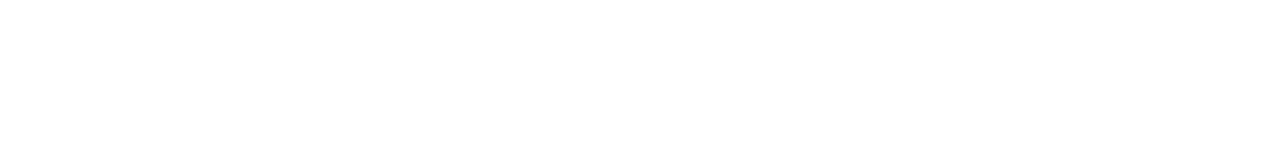
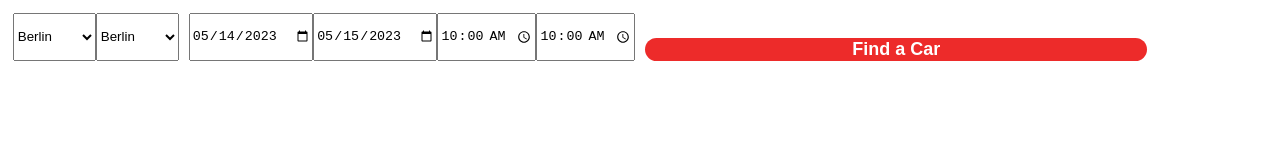
Before and after one commit to SorinTolbaru/RentNRide, a plain HTML site: page rent.html in a window 1280 px wide. Drawn offline with nearby package versions, Linux system fonts and the light colour scheme.

Commit message:
User pick/drop data is now stored in localstorage and used by rent.html

```diff
--- a/rent.html
+++ b/rent.html
@@ -4,9 +4,57 @@
     <meta charset="UTF-8">
     <meta http-equiv="X-UA-Compatible" content="IE=edge">
     <meta name="viewport" content="width=device-width, initial-scale=1.0">
+    <script src="https://code.jquery.com/jquery-3.6.4.min.js" integrity="sha256-oP6HI9z1XaZNBrJURtCoUT5SUnxFr8s3BzRl+cbzUq8=" crossorigin="anonymous"></script>
+
+    <link rel="stylesheet" href="style.css">
     <title>RentNRide| Renting</title>
 </head>
 <body>
-
+    <form method="post" class="rent-form rent-page">
+        <div class="pick-drop-location">
+            <select name="pick-location" id="pickL">
+                <option value="Berlin">Berlin</option>
+                <option value="Munich">Munich</option>
+                <option value="Hamburg">Hamburg</option>
+                <option value="Bucharest">Bucharest</option>
+                <option value="Cluj">Cluj</option>
+                <option value="Timisoara">Timisoara</option>
+                <option value="Rome">Rome</option>
+                <option value="Milan">Milan</option>
+                <option value="Venice">Venice</option>
+                <option value="Paris">Paris</option>
+                <option value="Marseille">Marseille</option>
+                <option value="Lyon">Lyon</option>
+                <option value="Sofia">Sofia</option>
+                <option value="Varna">Varna</option>
+                <option value="Plovdiv">Plovdiv</option>
+            </select>
+            <select name="drop-location" id="dropL">
+                <option value="Berlin">Berlin</option>
+                <option value="Munich">Munich</option>
+                <option value="Hamburg">Hamburg</option>
+                <option value="Bucharest">Bucharest</option>
+                <option value="Cluj">Cluj</option>
+                <option value="Timisoara">Timisoara</option>
+                <option value="Rome">Rome</option>
+                <option value="Milan">Milan</option>
+                <option value="Venice">Venice</option>
+                <option value="Paris">Paris</option>
+                <option value="Marseille">Marseille</option>
+                <option value="Lyon">Lyon</option>
+                <option value="Sofia">Sofia</option>
+                <option value="Varna">Varna</option>
+                <option value="Plovdiv">Plovdiv</option>
+            </select>
+        </div>
+        <div class="pick-drop-date">
+            <input type="date" name="pick-date" id="pickD">
+            <input type="date" name="drop-date" id="dropD">
+            <input type="time" name="pick-time" id="pickT" value="10:00">
+            <input type="time" name="drop-time" id="dropT" value="10:00">
+        </div>
+        <input type="submit" value="Find a Car" id="submit">
+    </form>
+    <script src="script.js"></script>
 </body>
 </html>
--- a/script.js
+++ b/script.js
@@ -13,16 +13,28 @@ $(document).ready(function() {
     $("#pickD").attr("value",today.join("-"))
     $("#dropD").attr("value",tomorrow.join("-"))
 
+
     //get form data
     $(".rent-form").on("submit",(e)=>{
         e.preventDefault();
 
-        const [pickL,dropL,pickD,dropD,pickT,dropT] = [
-            $("#pickL").val(),$("#dropL").val(),$("#pickD").val(),$("#dropD").val(),$("#pickT").val(),$("#dropT").val()
-        ];
+        formElements.forEach(element =>{
+            localStorage.setItem(element.attr("id"),element.val())
+        })
 
+        if(window.location.pathname != "/rent.html"){
+            window.location.href = "rent.html";
+        }
 
     })
 
+    //set form data on start if available
+    const formElements = [$("#pickL"),$("#dropL"),$("#pickD"),$("#dropD"),$("#pickT"),$("#dropT")];
+    if(localStorage.getItem("pickL") != null){
+        formElements.forEach(element =>{
+            element.val(localStorage.getItem(element.attr("id")));
+        })
+    }
+
 
   });
--- a/style.sass
+++ b/style.sass
@@ -88,9 +88,15 @@ main
         color: white
         font-weight: bold
         border-radius: 2500rem
-    input[type="date"]
 
-
+.rent-page
+    display: flex
+    gap: 10px
+    background-image: none
+    padding: 1% 1%
+    height: auto
+    div
+        display: flex
 
 
 .about-us
```
Also changed, not shown: index.html (+34 -2 lines), style.css, 1 other file.
